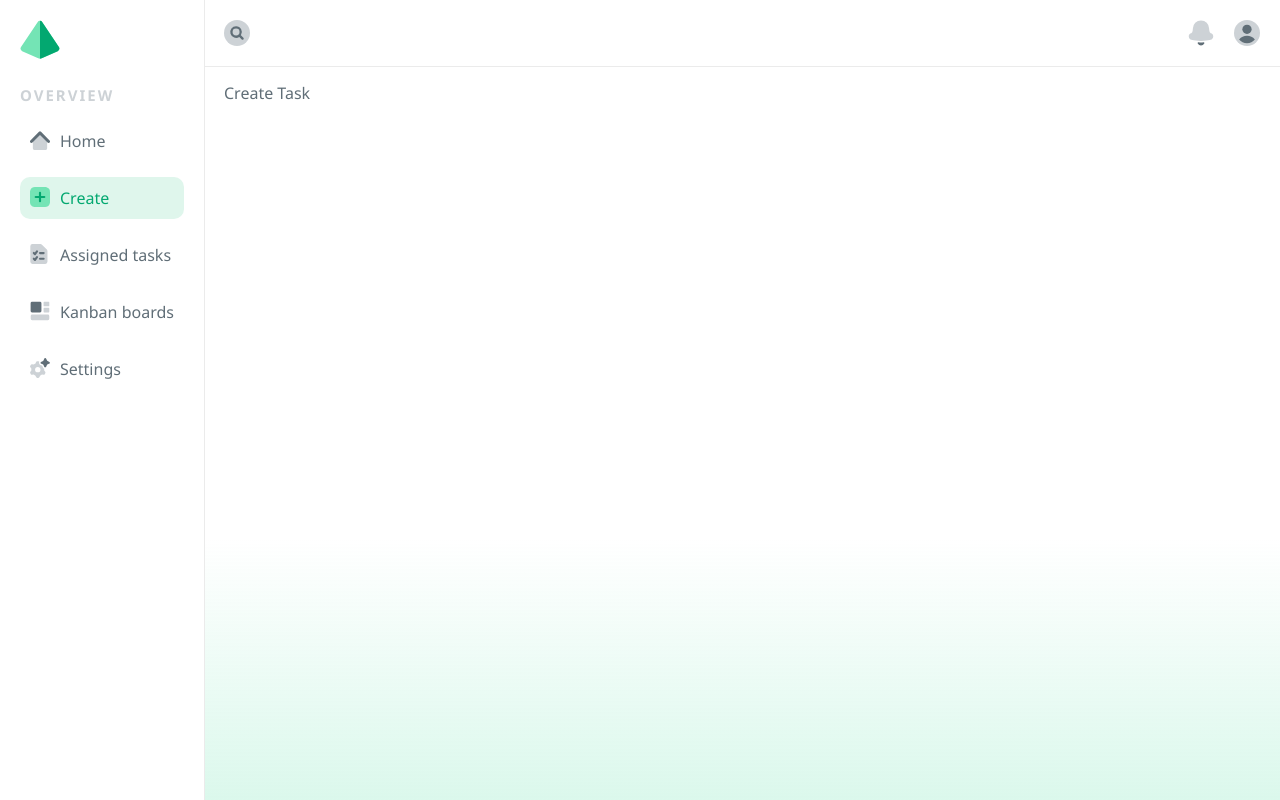
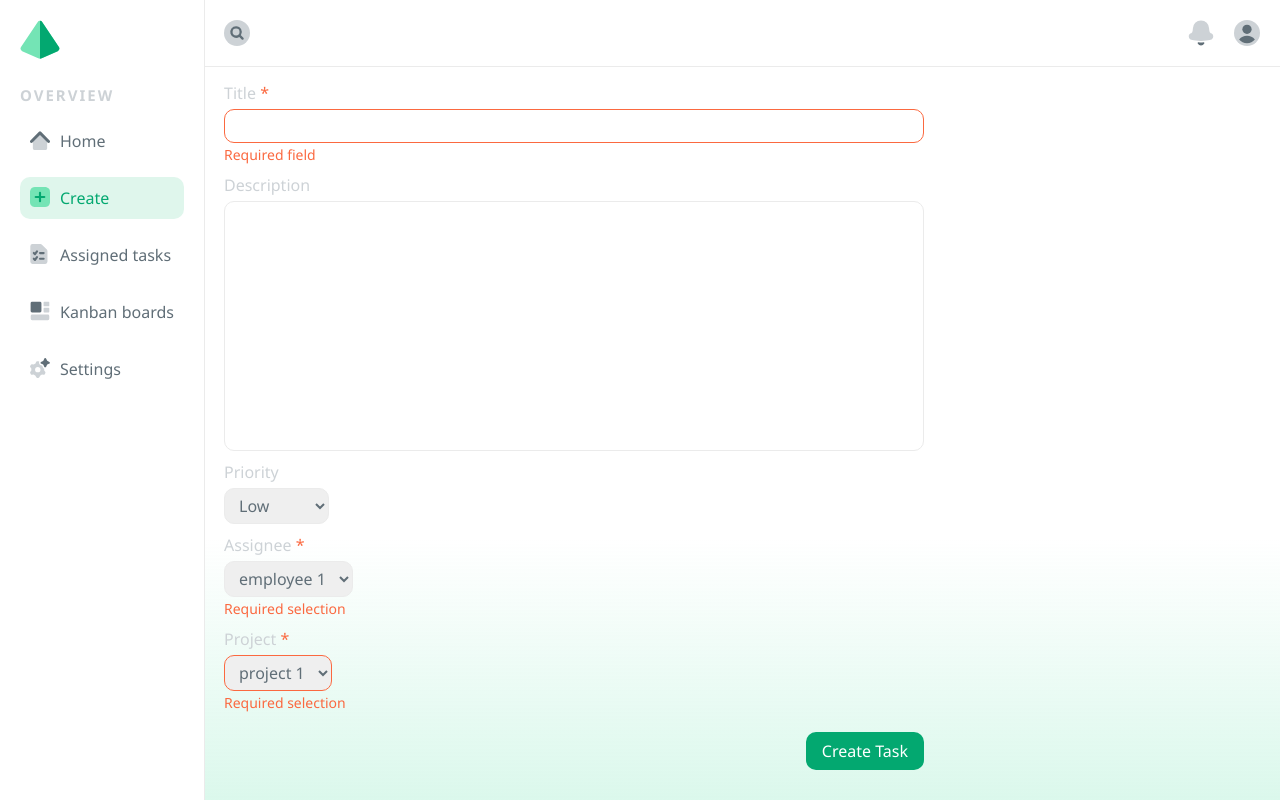
Before and after one commit to jsabram/Kanban-Board, a React (Create React App) app: page /Kanban-Board/create-task in a window 1280 px wide. Built offline with nearby package versions, Linux system fonts and the light colour scheme.

Commit message:
Created initial form for creating a task

```diff
--- a/package.json
+++ b/package.json
@@ -11,6 +11,7 @@
 		"@types/react": "^18.2.56",
 		"@types/react-dom": "^18.2.19",
 		"bootstrap": "^5.3.2",
+		"formik": "^2.4.5",
 		"react": "^18.2.0",
 		"react-bootstrap": "^2.10.1",
 		"react-dom": "^18.2.0",
--- a/src/components/page-coponents/CreateTask.scss
+++ b/src/components/page-coponents/CreateTask.scss
@@ -0,0 +1,66 @@
+@use '../../assets/scss/colors.scss' as *;
+@use '../../assets/scss/mixins.scss' as *;
+
+.create {
+	@include flexbox(flex-start, flex-start, column);
+	max-width: 700px;
+
+	&__label {
+		margin-block-start: 1rem;
+		margin-block-end: 0.5rem;
+		color: map-get($colors, c_gray_light);
+
+		&:first-of-type {
+			margin-block-start: 0;
+		}
+
+		&--asterisk {
+			color: map-get($colors, c_red);
+		}
+	}
+
+	&__input {
+		width: 100%;
+		padding: 0.5rem 1rem;
+		border: 1px solid map-get($colors, c_ash);
+		border-radius: 1rem;
+		outline: none;
+
+		&:focus {
+			border-color: map-get($colors, c_gray);
+		}
+
+		&--error {
+			border-color: map-get($colors, c_red);
+		}
+
+		&--textarea {
+			height: 250px;
+			resize: none;
+		}
+
+		&--select {
+			width: auto;
+			cursor: pointer;
+		}
+	}
+
+	&__error-msg {
+		margin-block-start: 0.2rem;
+		font-size: 1.2rem;
+		color: map-get($colors, c_red);
+	}
+
+	&__btn {
+		display: block;
+		margin: 2rem 0 0 auto;
+	}
+}
+
+@media screen and (min-width: 992px) {
+	.create {
+		&__error-msg {
+			font-size: 1.4rem;
+		}
+	}
+}
--- a/src/components/page-coponents/CreateTask.tsx
+++ b/src/components/page-coponents/CreateTask.tsx
@@ -1,7 +1,60 @@
+import Button from '../reusable/Button';
+
 import './CreateTask.scss';
 
 const CreateTask = () => {
-	return <div>Create Task</div>;
+	const createTask = (e: React.FormEvent) => {
+		e.preventDefault();
+	};
+
+	return (
+		<form action='' onSubmit={createTask} className='create'>
+			<label className='create__label' htmlFor='title'>
+				Title <span className='create__label--asterisk'>*</span>
+			</label>
+			<input
+				type='text'
+				id='title'
+				className='create__input create__input--error'
+			/>
+			<p className='create__error-msg'>Required field</p>
+			<label className='create__label' htmlFor='description'>
+				Description
+			</label>
+			<textarea
+				id='description'
+				className='create__input create__input--textarea'
+			></textarea>
+			<label className='create__label' htmlFor='priority'>
+				Priority
+			</label>
+			<select id='priority' className='create__input create__input--select'>
+				<option value='1'>Low</option>
+				<option value='2'>Medium</option>
+				<option value='3'>High</option>
+			</select>
+			<label className='create__label' htmlFor='assignee'>
+				Assignee <span className='create__label--asterisk'>*</span>
+			</label>
+			<select id='assignee' className='create__input create__input--select'>
+				<option value='1'>employee 1</option>
+				<option value='2'>employee 2</option>
+				<option value='3'>employee 3</option>
+			</select>
+			<p className='create__error-msg'>Required selection</p>
+			<label className='create__label' htmlFor='project'>
+				Project <span className='create__label--asterisk'>*</span>
+			</label>
+			<select id='project' className='create__input create__input--select  create__input--error'>
+				<option value='1'>project 1</option>
+				<option value='2'>project 2</option>
+				<option value='3'>project 3</option>
+			</select>
+			<p className='create__error-msg'>Required selection</p>
+
+			<Button text='Create Task' className='create__btn' />
+		</form>
+	);
 };
 
 export default CreateTask;
--- /dev/null
+++ b/src/components/reusable/Button.scss
@@ -0,0 +1,17 @@
+@use '../../assets/scss/colors.scss' as *;
+
+.button {
+	padding: 0.8rem 1.6rem;
+	background-color: map-get($colors, c_primary);
+	border: none;
+	outline: none;
+	border-radius: 1rem;
+	color: map-get($colors, c_white);
+	cursor: pointer;
+	transition: background-color 0.3s;
+
+	&:hover,
+	&:focus {
+		background-color: map-get($colors, c_primary_medium);
+	}
+}
--- /dev/null
+++ b/src/components/reusable/Button.tsx
@@ -0,0 +1,13 @@
+import { ButtonProps } from '../../types';
+
+import './Button.scss';
+
+const Button: React.FC<ButtonProps> = ({ className, text, onClick }) => {
+	return (
+		<button className={`button ${className}`} onClick={onClick}>
+			{text}
+		</button>
+	);
+};
+
+export default Button;
--- a/src/index.scss
+++ b/src/index.scss
@@ -15,6 +15,8 @@ html {
 body,
 input,
 input::placeholder,
+textarea,
+select,
 button {
 	font-family: 'Noto Sans', sans-serif;
 	font-size: 1.4rem;
@@ -33,6 +35,8 @@ svg {
 	body,
 	input,
 	input::placeholder,
+	textarea,
+	select,
 	button {
 		font-family: 'Noto Sans', sans-serif;
 		font-size: 1.6rem;
--- a/src/types.ts
+++ b/src/types.ts
@@ -5,3 +5,9 @@ export interface ChildrenProps {
 export interface LinksDropdownProps extends ChildrenProps {
 	className: string;
 }
+
+export interface ButtonProps {
+	text: string;
+	className?: string;
+	onClick?: () => void;
+}
```
Also changed, not shown: 1 other file (tests, documents, lock files or other folders).
